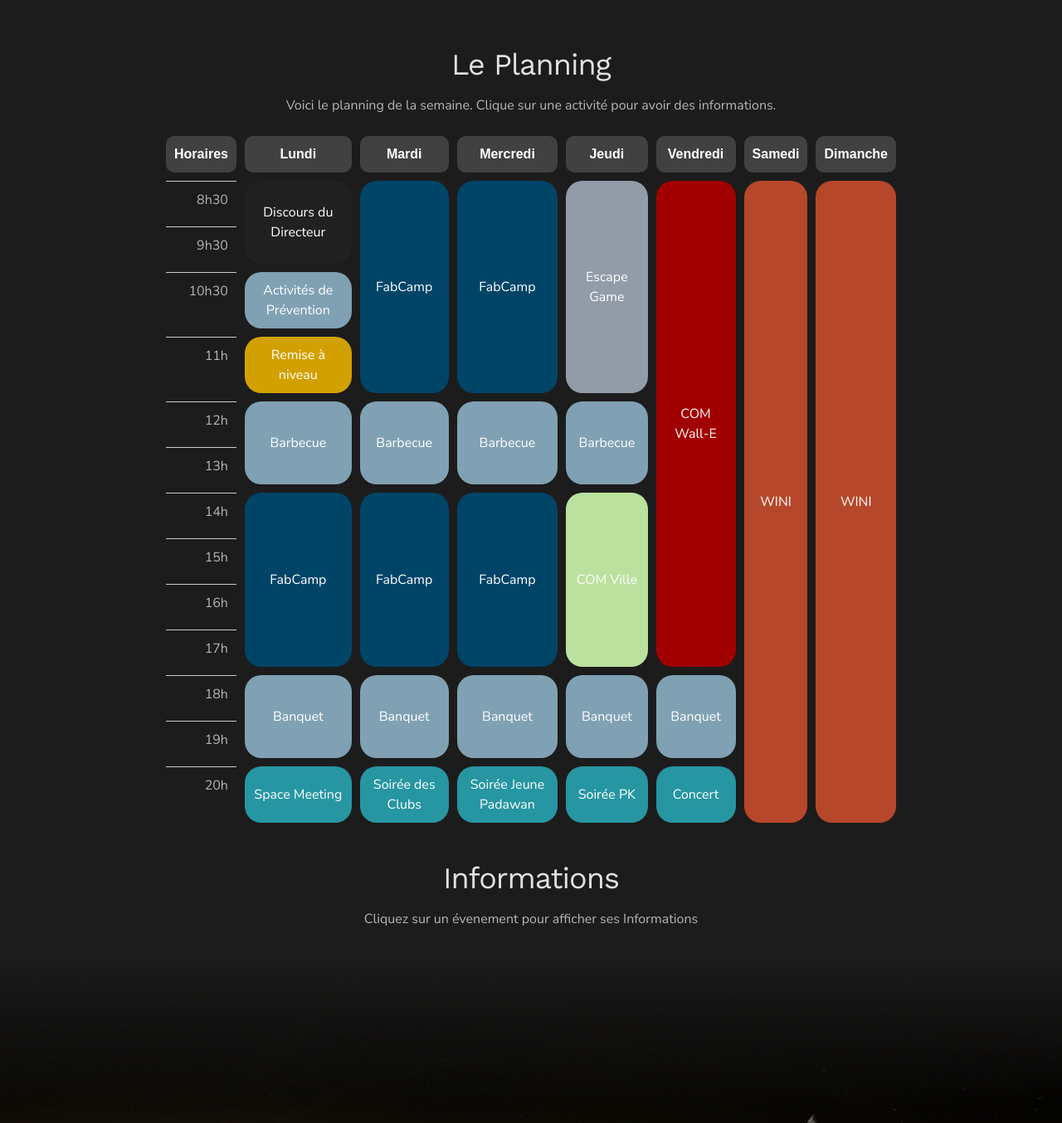
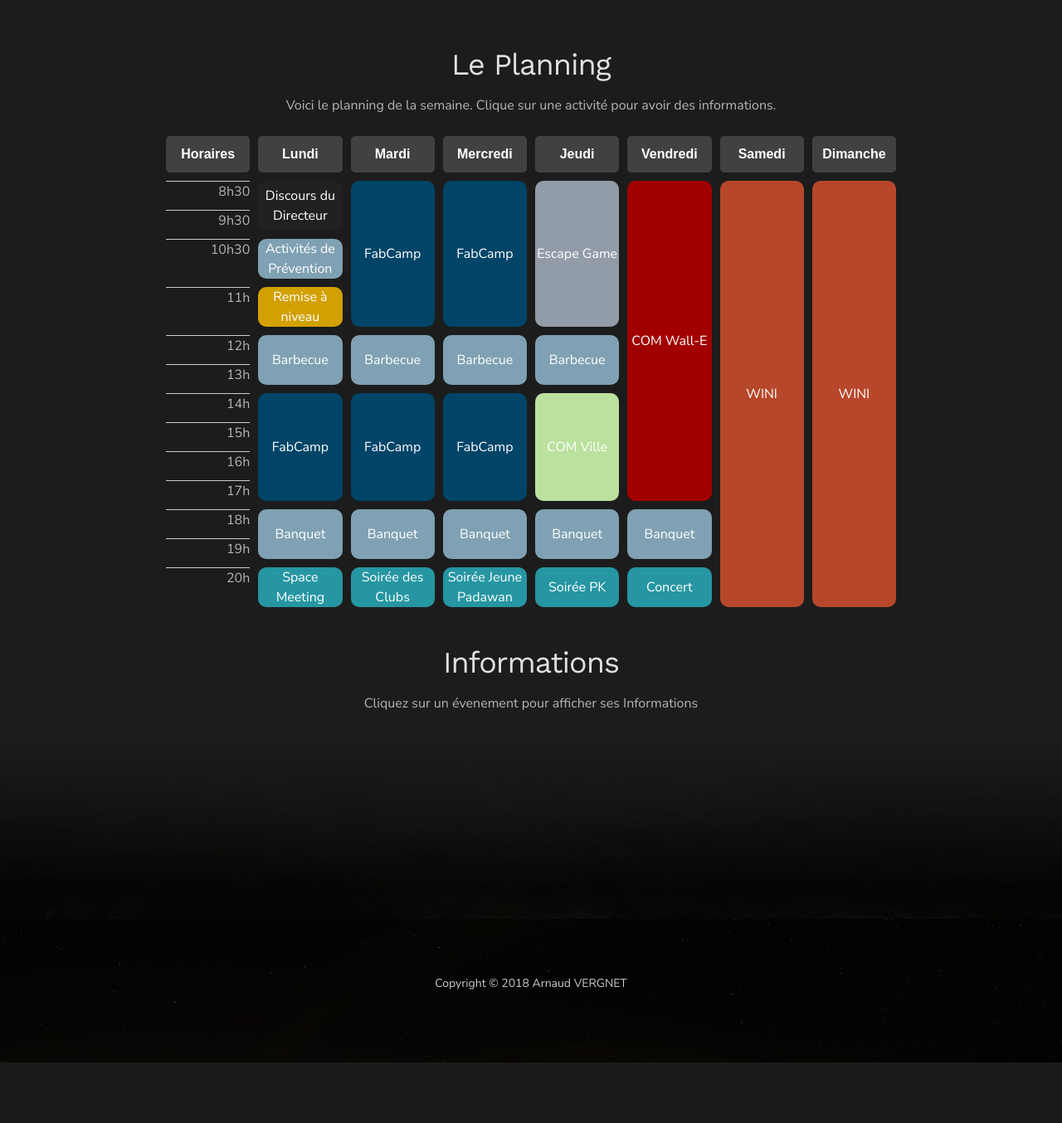
Before and after one commit to Keplyx/site-accueil-insa, a PHP site: page /planning.php in a window 1280 px wide. Shown: the part 492-1846 px from the top of the page at 83% size. After the commit the page ends 1773 px from the top, so only its background shows below. Run offline with PHP 8.4, Linux system fonts and the light colour scheme; some libraries are stand-ins or nearby versions.

Commit message:
Improved planning css

```diff
--- a/assets/css/planning_events.css
+++ b/assets/css/planning_events.css
@@ -11,9 +11,15 @@
 
 #table_planning th {
     border: none;
-    border-radius: 10px;
+    border-radius: 5px;
     background: #414141;
     font-weight: bold;
+    width: 12.5%;
+}
+
+#table_planning td {
+    padding: 0;
+    margin: 0 0 0 0;
 }
 
 .horaires {
@@ -25,7 +31,7 @@
 }
 
 .event {
-    border-radius: 20px;
+    border-radius: 10px;
     border: none;
     color: white;
     vertical-align: middle;
--- a/assets/scripts/planningScript.js
+++ b/assets/scripts/planningScript.js
@@ -12,7 +12,7 @@
         }
         /* Set style for currently selected items */
         current = this.className.split(" ")[1];
-        setEventShadow(current, "0px 0px 10px #000");
+        setEventShadow(current, "0px 0px 10px #ee293d");
         /* Load info box text and smoothly scroll to it */
         $("#infoBox").load("includes/planning_events/" + current + ".html");
         $('html, body').animate({
@@ -26,7 +26,7 @@
     $(".event").hover(function () {
         var element = this.className.split(" ")[1];
         if (element != current) {
-            setEventShadow(element, "0px 0px 5px #aaa");
+            setEventShadow(element, "0px 0px 10px #1a5dad");
         }
     }, function () {
         var element = this.className.split(" ")[1];
@@ -42,7 +42,7 @@
         classes = document.getElementsByClassName(eventName);
         for (var i = 0; i < classes.length; i++) {
             classes[i].style.boxShadow = shadow;
-
+            classes[i].style.textShadow = shadow;
         }
     }
 
```
